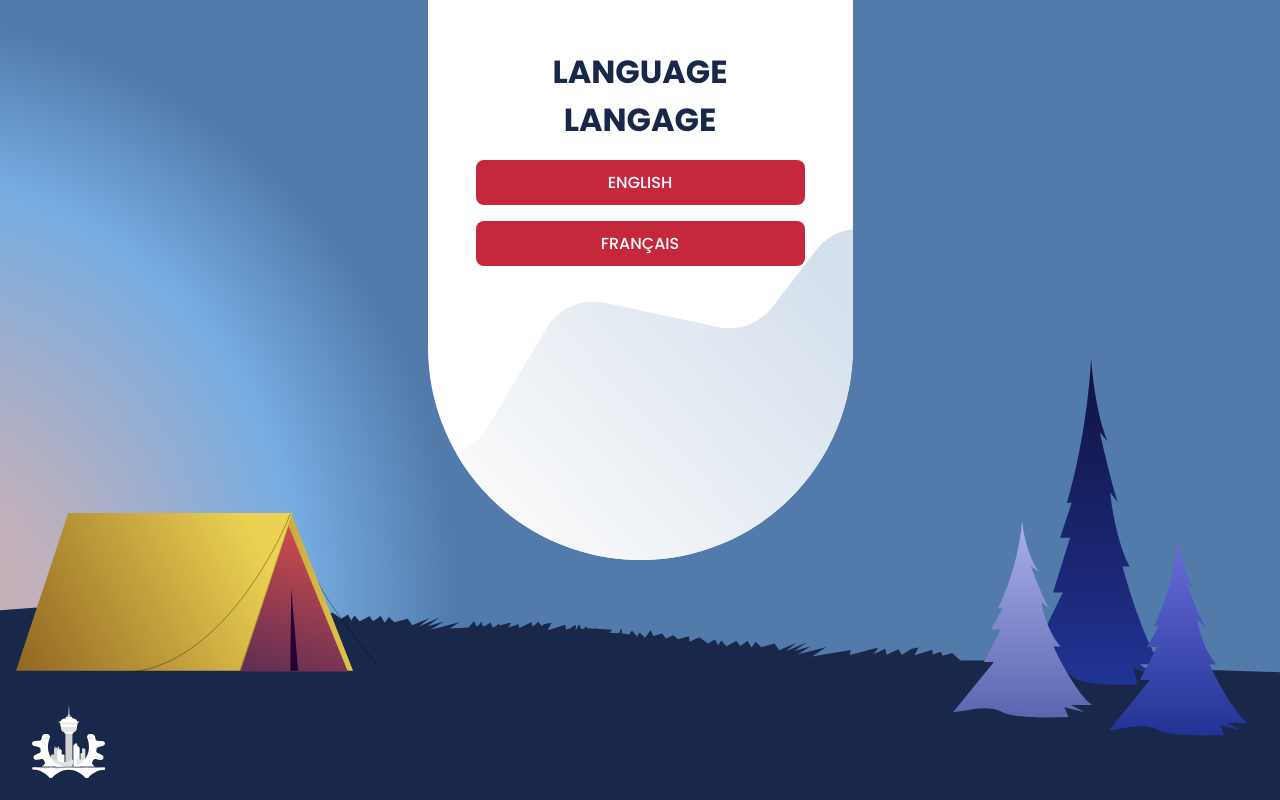
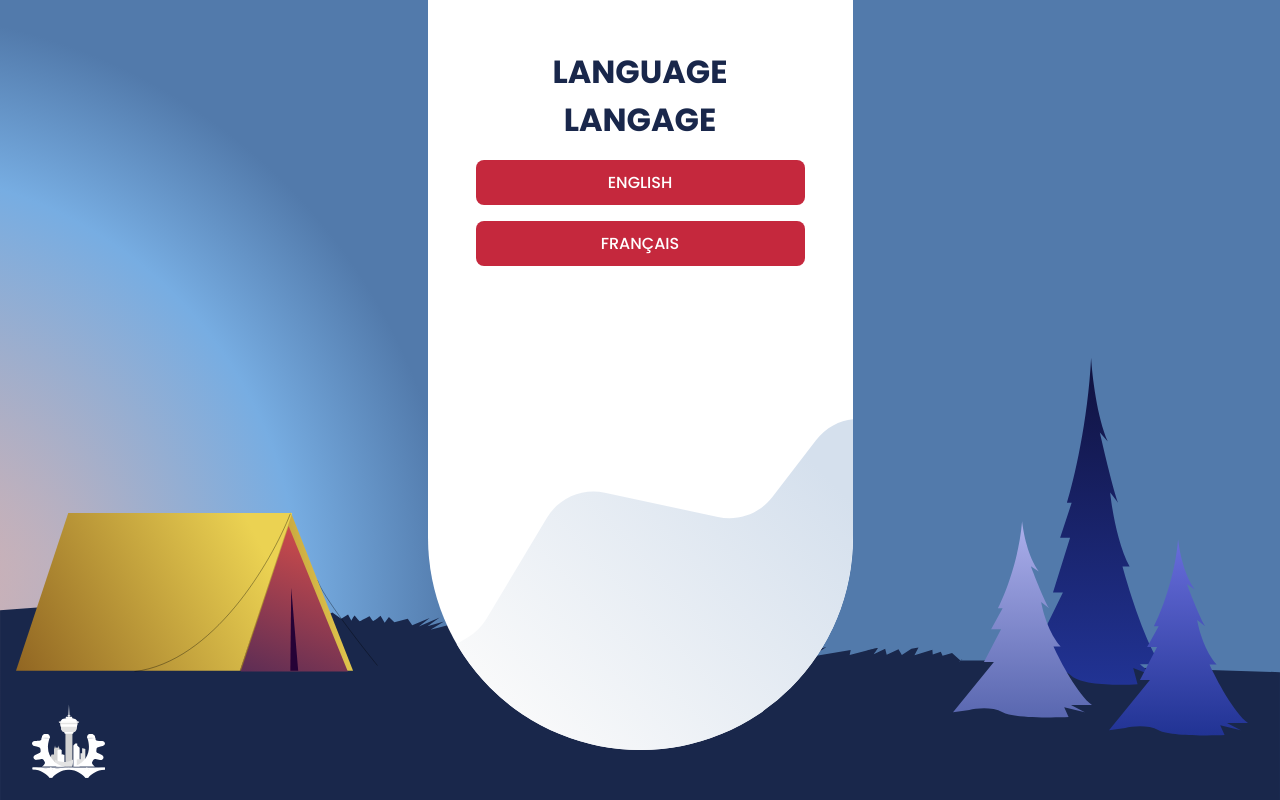
Before and after one commit to CELC2023/pre-delegate-form, a React (Create React App) app: page /predelegate in a window 1280 px wide. Built offline with nearby package versions, Linux system fonts and the light colour scheme.

Commit message:
feat: fix form proportions

```diff
--- a/src/pages/Page.scss
+++ b/src/pages/Page.scss
@@ -33,13 +33,10 @@
 
     .form-adapter {
         width: 425px;
-        height: 90%;
+        height: 750px;
         z-index: 2;
         @media screen and (max-width: 424px) {
             width: 100%;
-        }
-        @media screen and (min-width: $small-phone) {
-            height: 70%;
         }
 
         background-color: $color-white;
```
